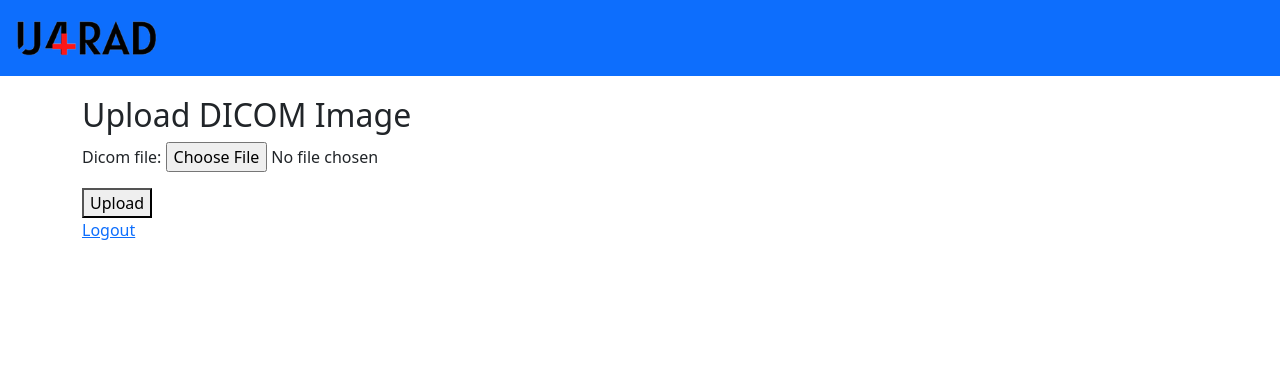
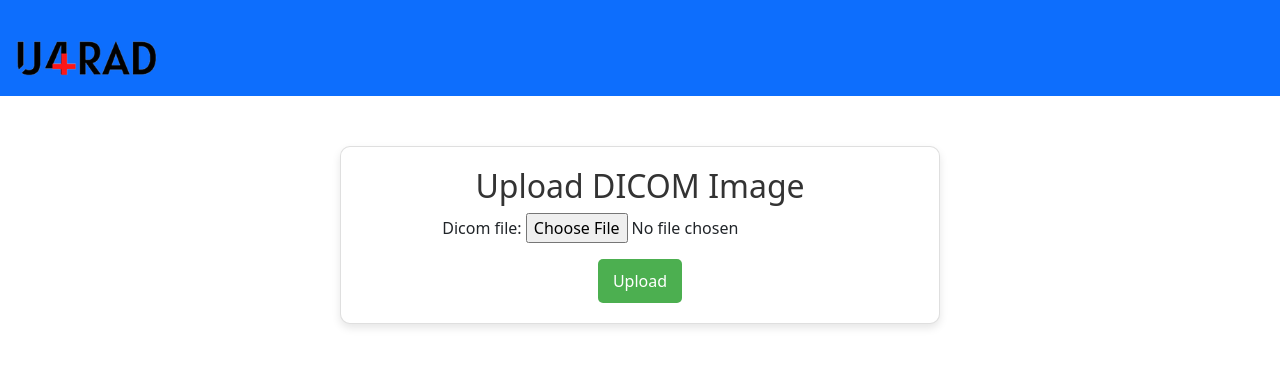
Before and after one commit to hiteshmishra5/XRAY-REPORTING, a Django app: page /upload_dicom/ in a window 1280 px wide. Shown: the top 367 px of the page. Run offline with Django 4.2, Linux system fonts and the light colour scheme.

Commit message:
Google Drive

```diff
--- a/authsysproject/users/templates/users/upload_dicom.html
+++ b/authsysproject/users/templates/users/upload_dicom.html
@@ -1,13 +1,87 @@
 {% extends 'users/base.html' %}
 {% load static %}
 {% block content %}
+  <style>
+    /* Add your CSS styles here */
+    .card {
+      max-width: 600px;
+      margin: 50px auto;
+      padding: 20px;
+      box-shadow: 0 4px 8px rgba(0, 0, 0, 0.1);
+      border-radius: 10px;
+    }
+
+    h2 {
+      color: #333;
+      text-align: center;
+    }
+
+    form {
+      text-align: center; /* Center align the form content */
+    }
+
+    button {
+      background-color: #4CAF50;
+      color: white;
+      padding: 10px 15px;
+      border: none;
+      border-radius: 5px;
+      cursor: pointer;
+    }
+
+    a {
+      display: block;
+      margin-top: 20px;
+      text-align: center;
+      color: #007BFF;
+      text-decoration: none;
+    }
+
+    ul.messages {
+      list-style-type: none;
+      padding: 0;
+      margin: 20px 0;
+    }
+
+    ul.messages li {
+      margin-bottom: 10px;
+      padding: 10px;
+      border: 1px solid #ccc;
+      border-radius: 5px;
+    }
+
+    .success {
+      background-color: #d4edda;
+      color: #155724;
+    }
+
+    .error {
+      background-color: #f8d7da;
+      color: #721c24;
+    }
+
+    .custom-file-input {
+      display: none;
+    }
+
+    .custom-file-label {
+      background-color: #007BFF;
+      color: white;
+      padding: 10px 15px;
+      border: none;
+      border-radius: 5px;
+      cursor: pointer;
+      display: inline-block;
+    }
+  </style>
+
+  <div class="card">
     <h2>Upload DICOM Image</h2>
     <form method="post" enctype="multipart/form-data" action="{% url 'upload_dicom' %}">
       {% csrf_token %}
       {{ form.as_p }}
       <button type="submit">Upload</button>
     </form>
-  <a href="logout">Logout</a>
     {% if messages %}
       <ul class="messages">
         {% for message in messages %}
@@ -15,4 +89,19 @@
         {% endfor %}
       </ul>
     {% endif %}
+  </div>
+
+  <script>
+    function uploadFile() {
+      var fileInput = document.getElementById('dicomFile');
+      var successMessage = document.getElementById('successMessage');
+
+      if (fileInput.files.length > 0) {
+        // Assuming the file is successfully processed
+        successMessage.innerHTML = 'DICOM file has been uploaded successfully.';
+        successMessage.style.display = 'block';
+      }
+    }
+  </script>
+
 {% endblock content %}
--- a/authsysproject/users/views.py
+++ b/authsysproject/users/views.py
@@ -931,6 +931,9 @@ def fetch_patient_data_from_folder(service, folder_id, existing_patient_ids):
                         for page in pdf_reader.pages:
                             first_page_text = page.extract_text()
                             patient_id = str(first_page_text).split("Id :")[1].split(" ")[1].split("\n")[0]
+                            if patient_id == '':
+                                patient_id = str(first_page_text).split("Comments")[1].split("HR")[0].strip()
+
                             if patient_id not in existing_patient_ids:
                                 patient_name = str(first_page_text).split("Name :")[1].split("Age :")[0].split('\n')[0]
                                 patient_age = str(first_page_text).split("Age :")[1].split(" ")[1].split("\n")[0]
```
Also changed, not shown: authsysproject/users/templates/users/xrayallocation.html (+3 -10 lines), authsysproject/sqlite.db, authsysproject/uploads/uploads/10.124.1125.1215.1175.125.20231206123239.158.jpg (added), authsysproject/uploads/uploads/10.124.1125.1215.1175.125.20231211100957.50.jpg (added), authsysproject/uploads/uploads/10.124.1125.1215.1175.125.20231211100957.58.jpg (added), authsysproject/uploads/uploads/10.124.1125.1215.1175.125.20231211111253.136.jpg (added), 4 other files. Lines whose indentation alone changed are shown as unchanged.
